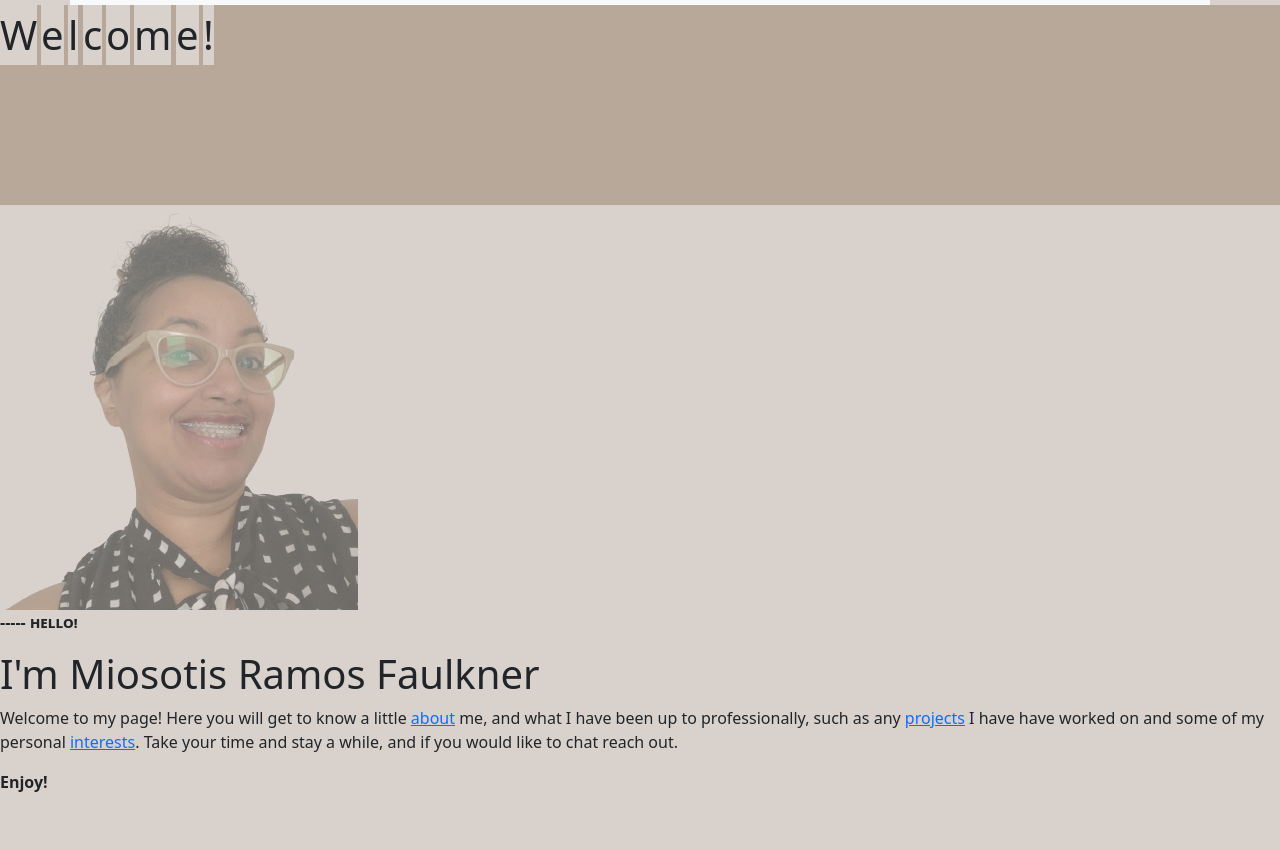
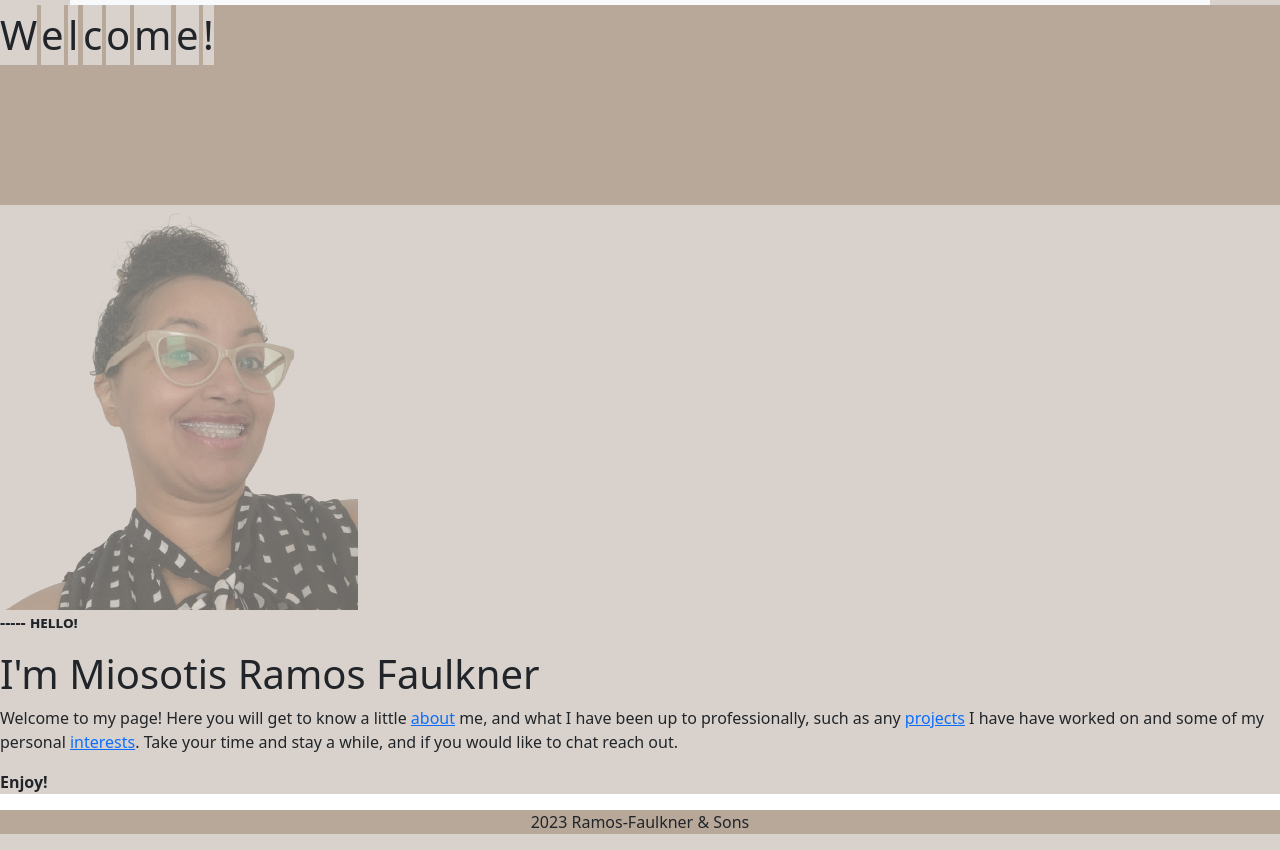
Before and after one commit to MRamosFaulkner/portfolio-project101, a plain HTML site: page index.html in a window 1280 px wide. Shown: the part 53-903 px from the top of the page. Before the commit the page ends 863 px from the top, so only its background shows below. Drawn offline with nearby package versions, Linux system fonts and the light colour scheme.

Commit message:
corrections

```diff
--- a/index.html
+++ b/index.html
@@ -95,7 +95,11 @@
 
 
 
-
+    <footer>
+      <div class="footer">
+          <p class="copyright"> 2023 Ramos-Faulkner & Sons</p>
+      </div>
+  </footer>
 
 
 
```
Also changed, not shown: about.html (+5 -3 lines), interests.html (+2 -2 lines), projects.html (+1 -1 lines).
